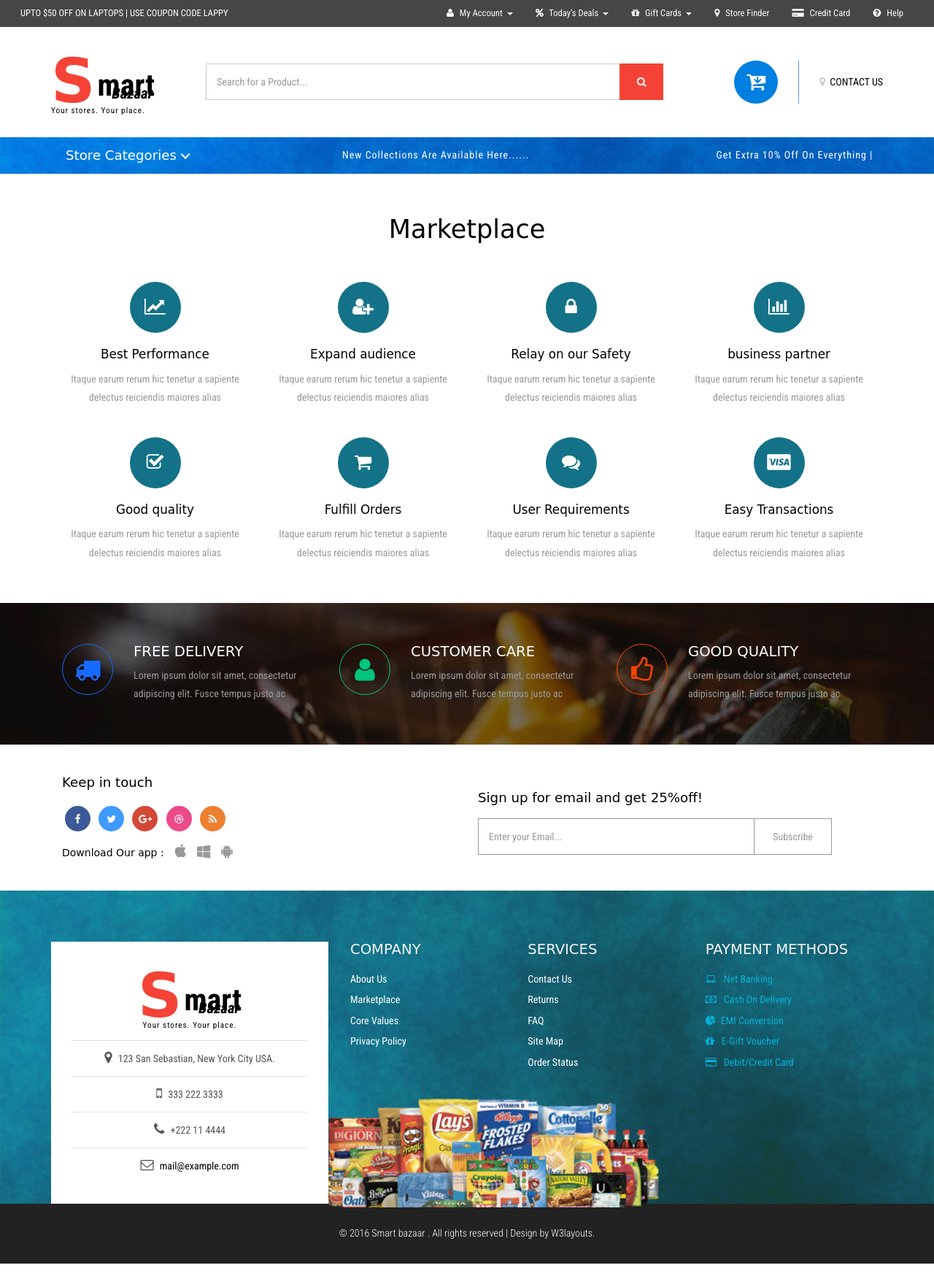
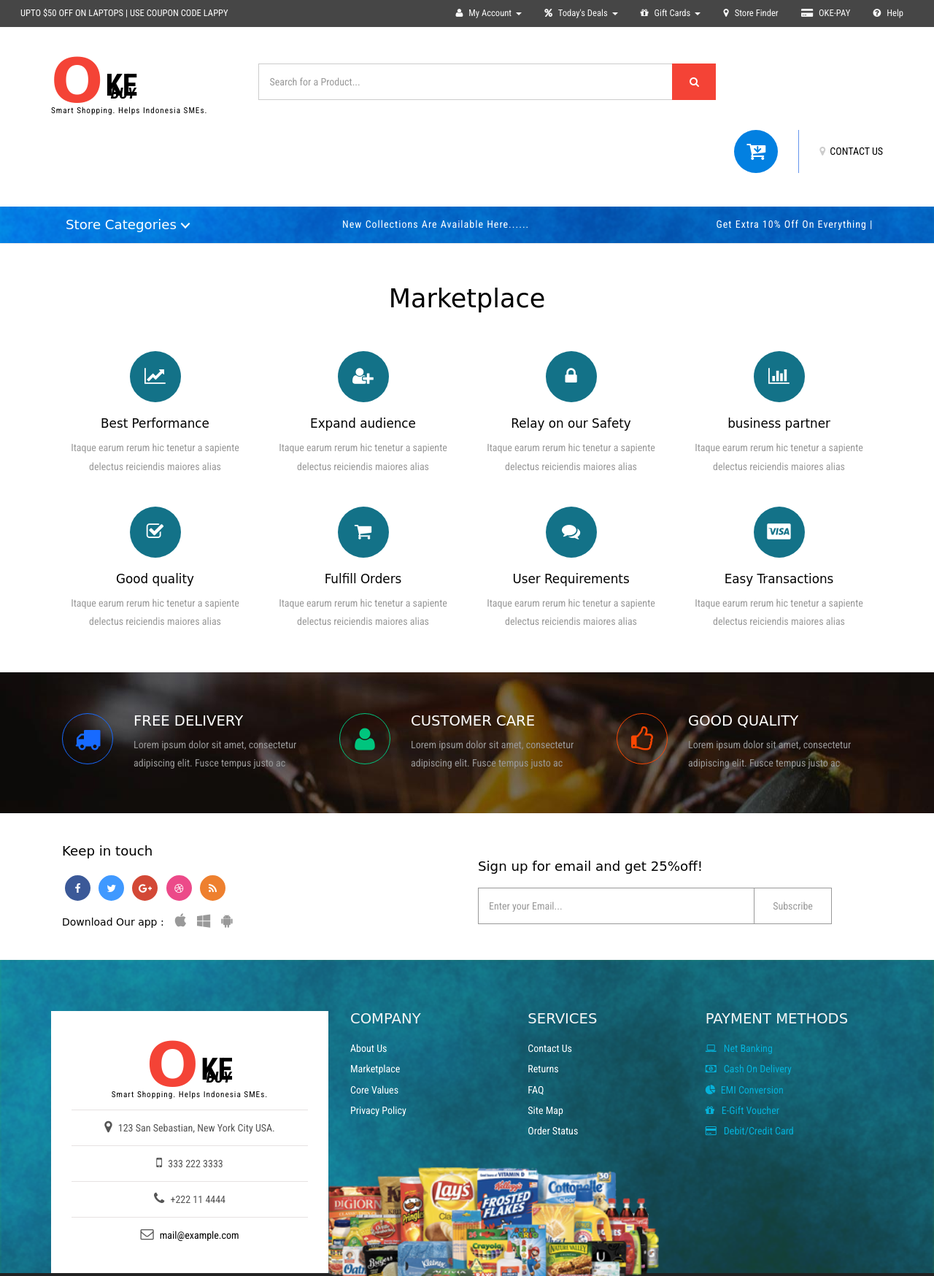
Before and after one commit to okebuy/okebuy.github.io, a plain HTML site: page marketplace.html in a window 1280 px wide. Shown: the top 1748 px of the page at 73% size. Drawn offline with Linux system fonts and the light colour scheme; a web font is replaced by a local one.

Commit message:
Update marketplace.html

```diff
--- a/marketplace.html
+++ b/marketplace.html
@@ -1,13 +1,13 @@
 <!--
-Author: W3layouts
-Author URL: http://w3layouts.com
+Author: OKEBUY
+Author URL: https://okebuy.github.io/
 License: Creative Commons Attribution 3.0 Unported
-License URL: http://creativecommons.org/licenses/by/3.0/
+License URL: https://okebuy.github.io/
 -->
 <!DOCTYPE html>
 <html lang="en">
 <head>
-<title>Smart Bazaar an E-commerce Online Shopping Category Flat Bootstrap Responsive Website Template | Marketplace :: w3layouts</title>
+<title>Smart Shopping Helps Indonesia SMEs | Marketplace :: OKEBUY</title>
 <meta name="viewport" content="width=device-width, initial-scale=1">
 <meta http-equiv="Content-Type" content="text/html; charset=utf-8" />
 <meta name="keywords" content="Smart Bazaar Responsive web template, Bootstrap Web Templates, Flat Web Templates, Android Compatible web template,
@@ -119,7 +119,7 @@ SmartPhone Compatible web template, free WebDesigns for Nokia, Samsung, LG, Sony
 						<a href="contact.html" class="dropdown-toggle"><i class="fa fa-map-marker" aria-hidden="true"></i> Store Finder</a>
 					</li>
 					<li class="dropdown head-dpdn">
-						<a href="card.html" class="dropdown-toggle"><i class="fa fa-credit-card-alt" aria-hidden="true"></i> Credit Card</a>
+						<a href="card.html" class="dropdown-toggle"><i class="fa fa-credit-card-alt" aria-hidden="true"></i> OKE-PAY </a>
 					</li>
 					<li class="dropdown head-dpdn">
 						<a href="help.html" class="dropdown-toggle"><i class="fa fa-question-circle" aria-hidden="true"></i> Help</a>
@@ -131,8 +131,8 @@ SmartPhone Compatible web template, free WebDesigns for Nokia, Samsung, LG, Sony
 		<div class="header-two"><!-- header-two -->
 			<div class="container">
 				<div class="header-logo">
-					<h1><a href="index.html"><span>S</span>mart <i>Bazaar</i></a></h1>
-					<h6>Your stores. Your place.</h6>
+					<h1><a href="index.html"><span>O</span>KE <i>BUY</i></a></h1>
+					<h6>Smart Shopping. Helps Indonesia SMEs.</h6>
 				</div>
 				<div class="header-search">
 					<form action="#" method="post">
@@ -1074,8 +1074,8 @@ SmartPhone Compatible web template, free WebDesigns for Nokia, Samsung, LG, Sony
 			<div class="footer-info w3-agileits-info">
 				<div class="col-md-4 address-left agileinfo">
 					<div class="footer-logo header-logo">
-						<h2><a href="index.html"><span>S</span>mart <i>Bazaar</i></a></h2>
-						<h6>Your stores. Your place.</h6>
+						<h2><a href="index.html"><span>O</span>KE <i>BUY</i></a></h2>
+						<h6>Smart Shopping. Helps Indonesia SMEs.</h6>
 					</div>
 					<ul>
 						<li><i class="fa fa-map-marker"></i> 123 San Sebastian, New York City USA.</li>
```
